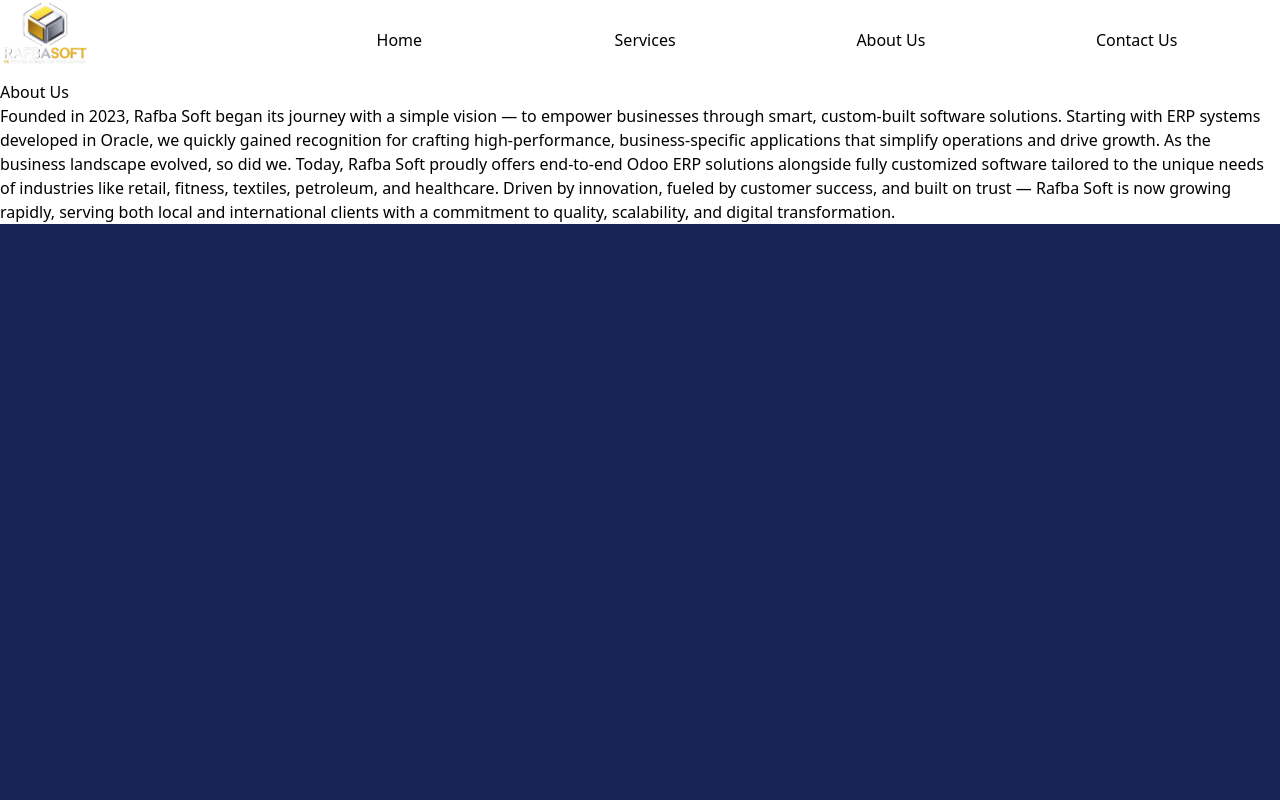
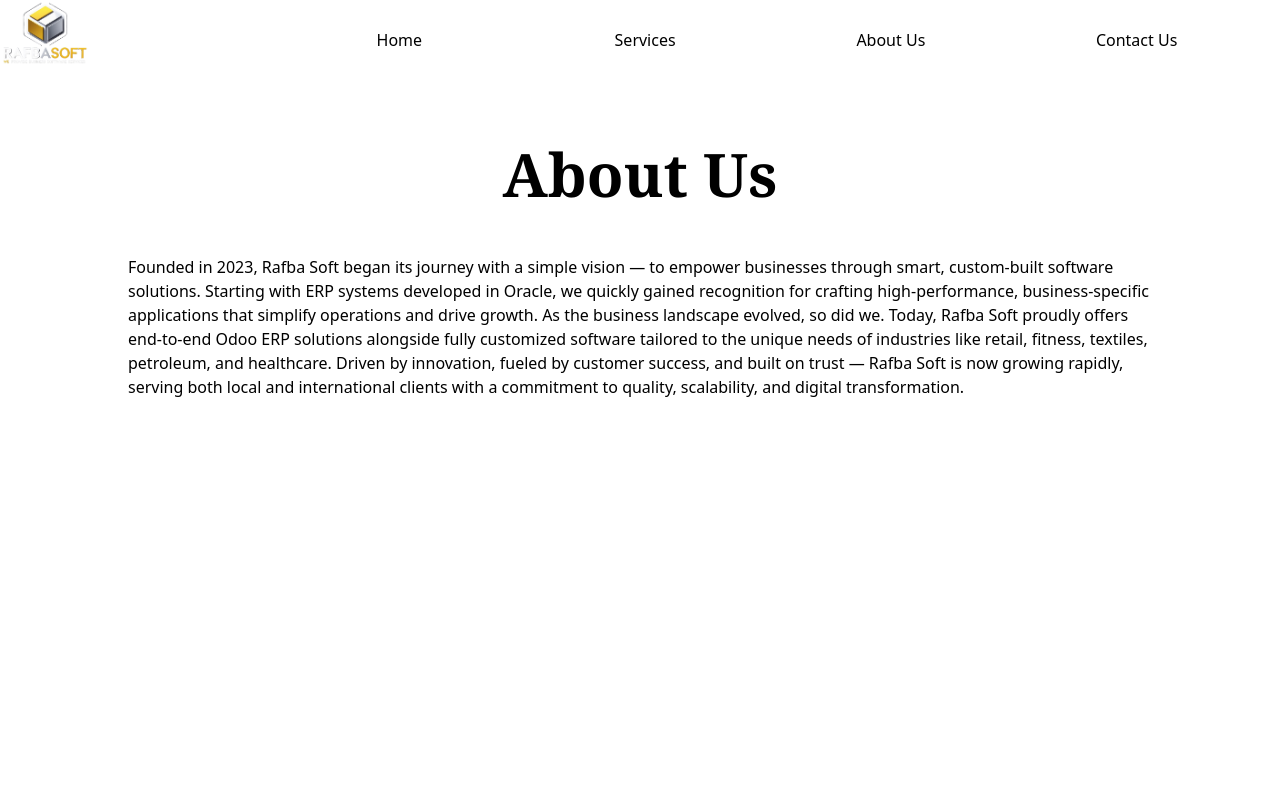
Before and after one commit to MuhammadKhushamAli/RafbaSoft, a React (Vite) app in the folder RafbaSoft/: page /About-Us in a window 1280 px wide. Shown: the top 800 px of the page. Built offline with nearby package versions, Linux system fonts and the light colour scheme.

Commit message:
About Us Added and Border Box Added

```diff
--- a/RafbaSoft/src/components/aboutUs/AboutUs.jsx
+++ b/RafbaSoft/src/components/aboutUs/AboutUs.jsx
@@ -1,7 +1,17 @@
 export default function AboutUs() {
     return (
-        <main>
-            <h1>About Us</h1>
+        <main
+        className="w-screen
+        p-[10%]
+        pt-[5%]
+        max-sm:p-[5%]
+        max-sm:pt-[2%]
+        h-screen
+        box-border">
+            <h1
+            className="w-full text-6xl text-center font-black font-serif pb-[5%] max-sm:pb-[2%]"
+            >
+                About Us</h1>
             <p>Founded in 2023, Rafba Soft began its journey with a simple vision — to empower businesses through smart, custom-built software solutions. Starting with ERP systems developed in Oracle, we quickly gained recognition for crafting high-performance, business-specific applications that simplify operations and drive growth.
 
                 As the business landscape evolved, so did we. Today, Rafba Soft proudly offers end-to-end Odoo ERP solutions alongside fully customized software tailored to the unique needs of industries like retail, fitness, textiles, petroleum, and healthcare.
--- a/RafbaSoft/src/components/footer/Footer.jsx
+++ b/RafbaSoft/src/components/footer/Footer.jsx
@@ -1,7 +1,7 @@
 export default function Footer() {
     return (
         <footer
-            className="w-full h-[120vh] bg-blue-950 flex flex-col justify-end">
+            className="w-full h-[120vh] bg-blue-950 flex flex-col justify-end box-border">
             <div className="flex flex-row justify-between h-[20%] items-center max-sm:flex-col">
                 <div>
                     <h2 className="text-white">Need Any Help?</h2>
--- a/RafbaSoft/src/components/header/Header.jsx
+++ b/RafbaSoft/src/components/header/Header.jsx
@@ -12,7 +12,8 @@
         max-sm:h-screen
         max-sm:w-[10vw]
         max-sm:fixed
-        top-0'>
+        top-0
+        box-border'>
             <Link
                 to='/'
                 className='w-[20%]'
--- a/RafbaSoft/src/components/home/Home.jsx
+++ b/RafbaSoft/src/components/home/Home.jsx
@@ -5,7 +5,10 @@
 export default function Home() {
     return (
         <main
-            className='grid grid-cols-1 w-screen'>
+            className='grid
+            grid-cols-1
+            w-screen
+            box-border'>
             <article
                 className='flex flex-row justify-between items-center p-[10%] max-sm:p-[5%] h-screen'>
                 <h1
--- a/RafbaSoft/src/components/services/Services.jsx
+++ b/RafbaSoft/src/components/services/Services.jsx
@@ -41,7 +41,18 @@
 
     return (
         <main
-            className="w-screen p-[10%] max-sm:p-[5%] flex flex-row flex-wrap justify-evenly items-center gap-9">
+            className="w-screen
+            p-[10%]
+            pt-[5%]
+            max-sm:p-[5%]
+            max-sm:pt-[2%]
+            flex
+            flex-row
+            flex-wrap
+            justify-evenly
+            items-center
+            gap-9
+            box-border">
             <h1
                 className="text-7xl w-screen text-center font-black font-serif pb-[5%] max-sm:pb-[2%]">
                 Our Services</h1>
```
